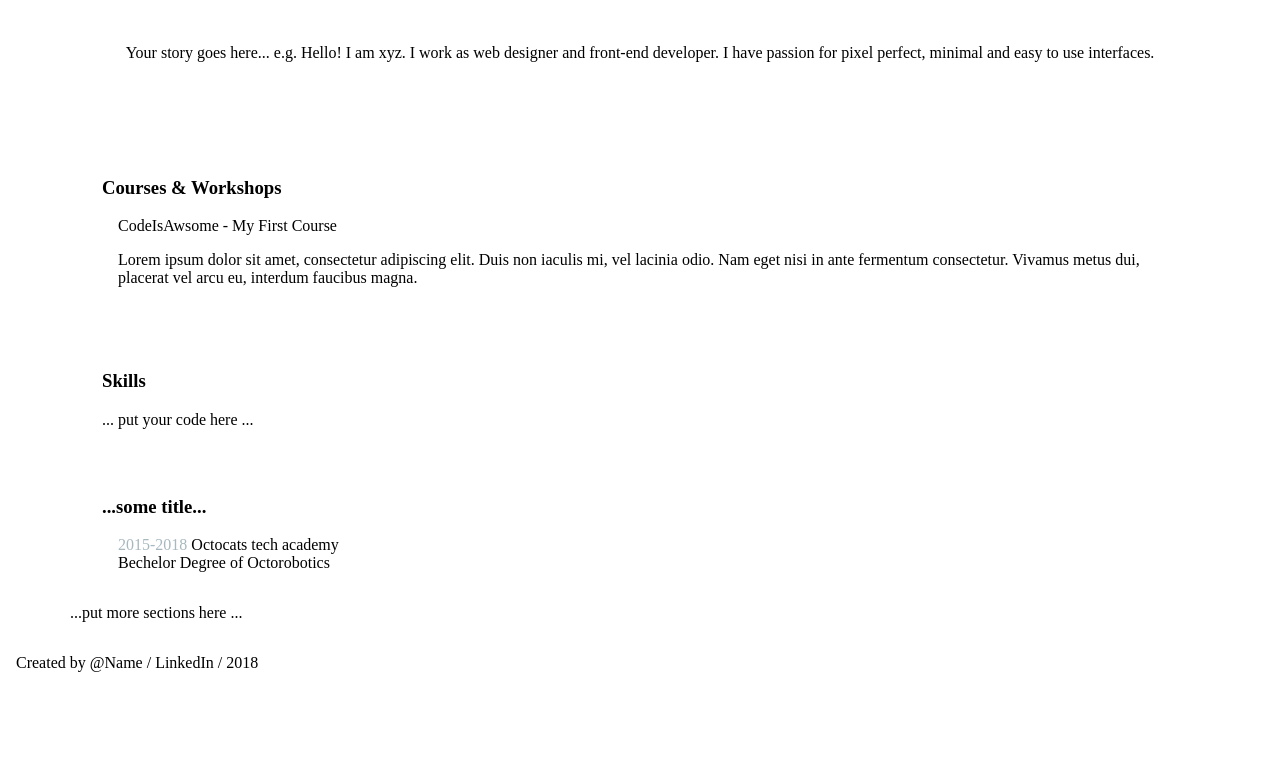
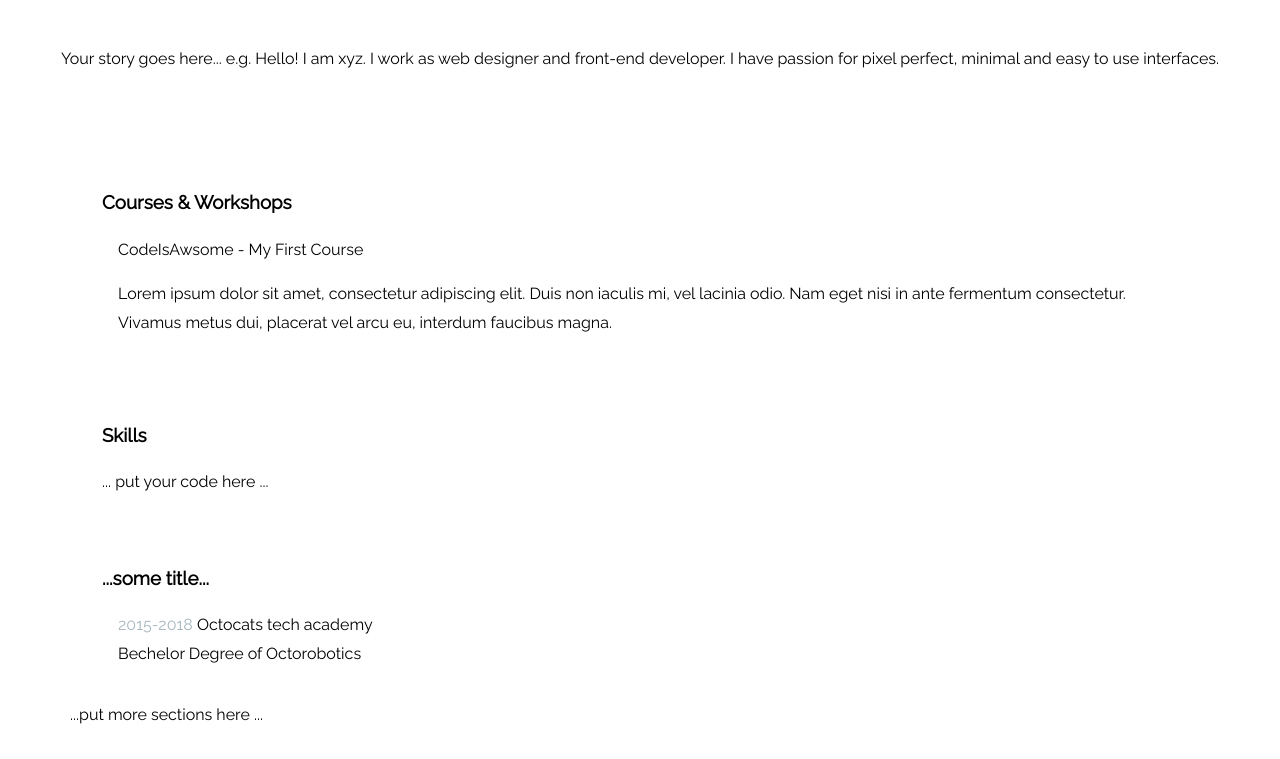
Before and after one commit to zabadragon/MyCV, a plain HTML site: page index.html in a window 1280 px wide. Shown: the part 141-900 px from the top of the page. Before the commit the page ends 845 px from the top, so only its background shows below. Drawn offline with Linux system fonts and the light colour scheme.

Commit message:
Update style.css

```diff
--- a/style.css
+++ b/style.css
@@ -1,7 +1,10 @@
-/*@import url('https://fonts.googleapis.com/css?family=Raleway');*/
+@import url('https://fonts.googleapis.com/css?family=Raleway');
 
 body {
   margin: 0;
+  text-size: 16px;
+  line-height: 1.8em;
+  font-family: 'Raleway';
 }
 
 article {
```
